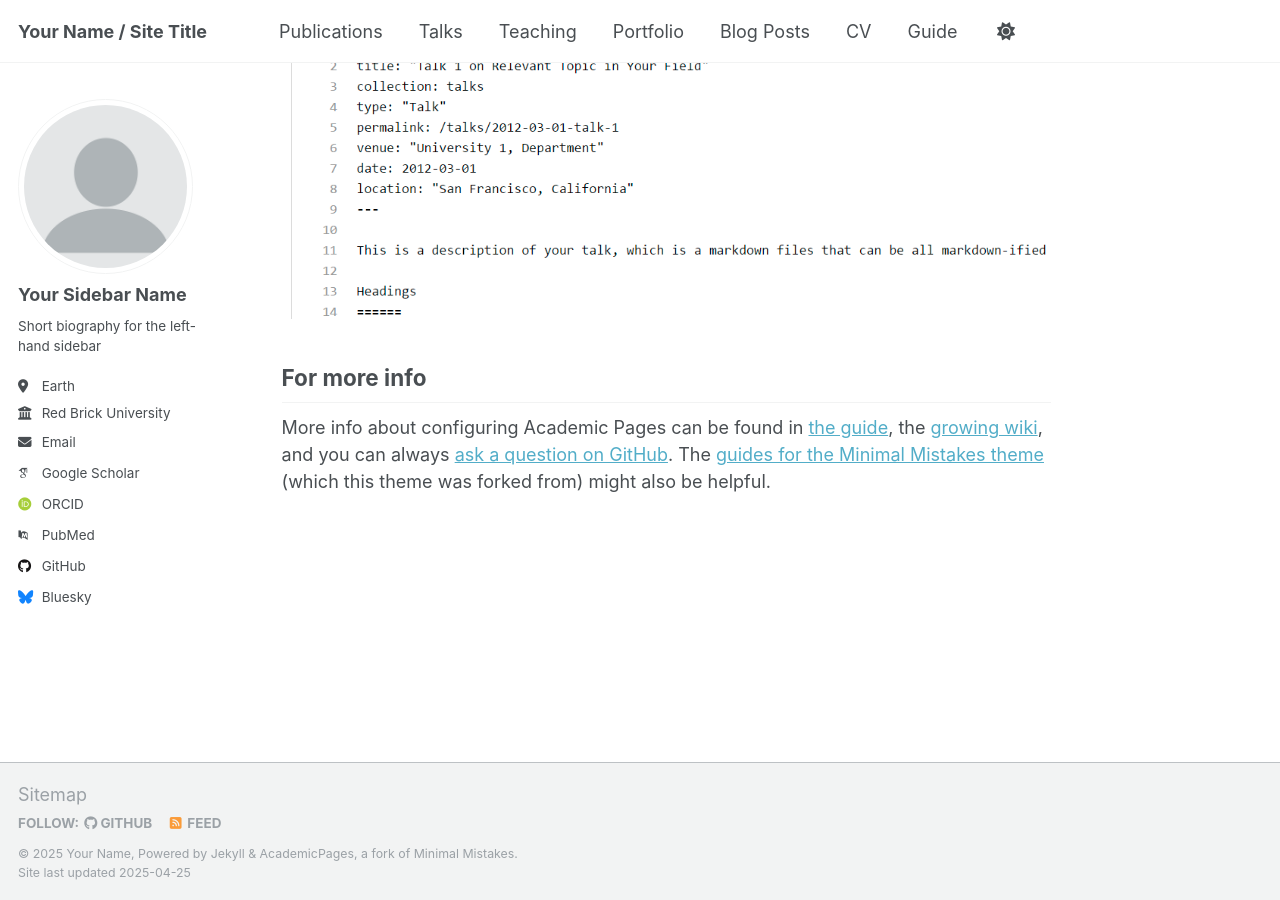
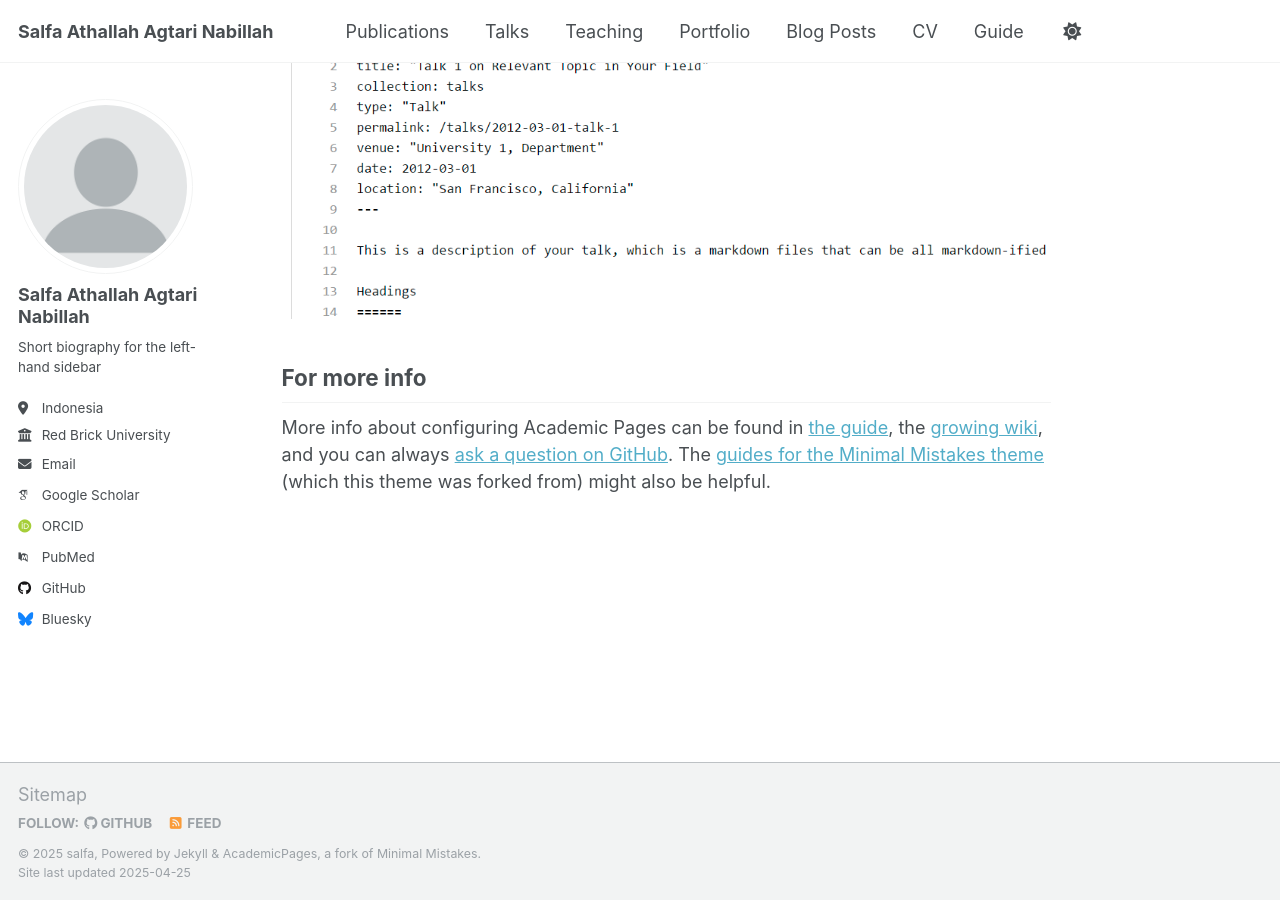
Before and after one commit to salfaathallah2908/salfaathallah2908.github.io, a Jekyll site: the page built from _pages/about.md, in a window 1280 px wide and 900 px high, scrolled down 2636 px. Built offline with Jekyll 4.4.1, drawn with Linux system fonts in a browser that asks for light colours; some web fonts are replaced.

Commit message:
fix : title

```diff
--- a/_config.yml
+++ b/_config.yml
@@ -9,11 +9,11 @@
 # Basic Site Settings
 locale                   : "en-US"
 site_theme               : "default"
-title                    : "Your Name / Site Title"
+title                    : "Salfa Athallah Agtari Nabillah"
 title_separator          : "-"
-name                     : &name "Your Name"
-description              : &description "personal description"
-url                      : https://academicpages.github.io # the base hostname & protocol for your site e.g. "https://[your GitHub username].github.io"
+name                     : "salfa"
+description              : "my website"
+url                      : https://salfaathallah2908.github.io # the base hostname & protocol for your site e.g. "https://[your GitHub username].github.io"
 baseurl                  : "" # the subpath of your site, e.g. "/blog"
 repository               : "academicpages/academicpages.github.io"
 
@@ -23,10 +23,10 @@
 author:
   # Biographic information
   avatar           : "profile.png"
-  name             : "Your Sidebar Name"
+  name             : "Salfa Athallah Agtari Nabillah"
   pronouns         : # example: "she/her"
   bio              : "Short biography for the left-hand sidebar"
-  location         : "Earth"
+  location         : "Indonesia"
   employer         : "Red Brick University"
   uri              : # URL
   email            : "none@example.org"
```
